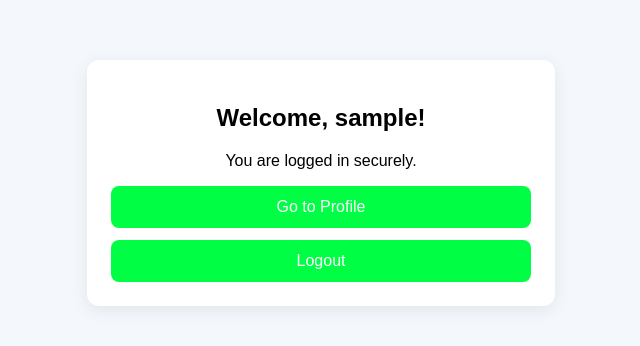
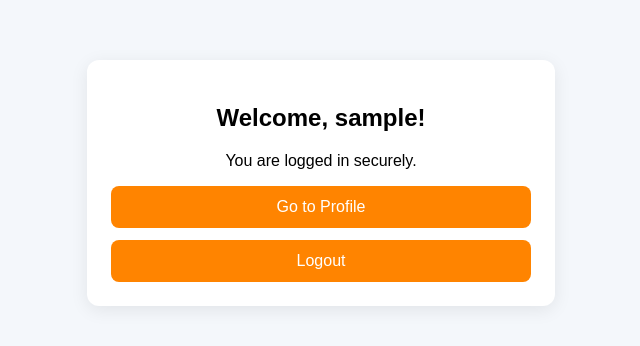
Before and after one commit to rushanh1/secure-login-system, a Flask app: page /dashboard in a window 1280 px wide. Shown: the top 346 px of the page, without its empty margins (319-959 px from the left). Run offline with Flask 3, Linux system fonts and the light colour scheme; the visitor is signed in with stand-in values (Sample User, id 1).

Commit message:
Update base.html

```diff
--- a/templates/base.html
+++ b/templates/base.html
@@ -46,7 +46,7 @@
         color: white;
         font-size: 16px;
         cursor: pointer;
-        background: rgb(0, 255, 68);
+        background: rgb(255, 132, 0);
     }
 
     button:hover {
```
